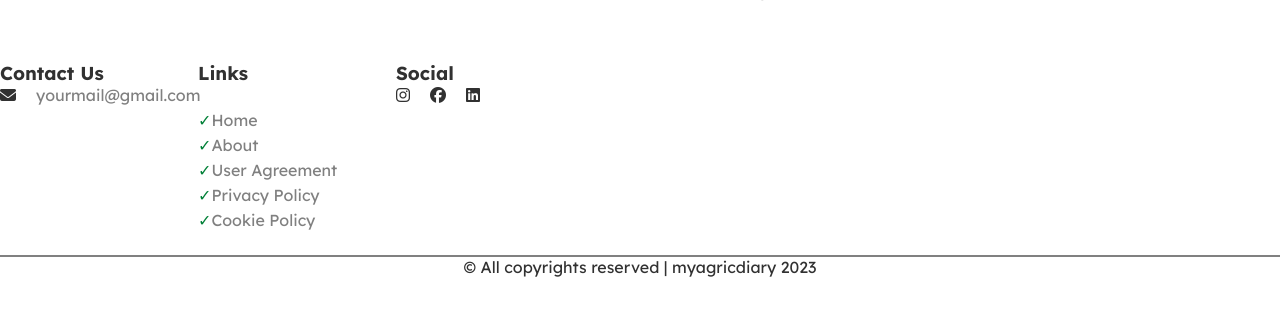
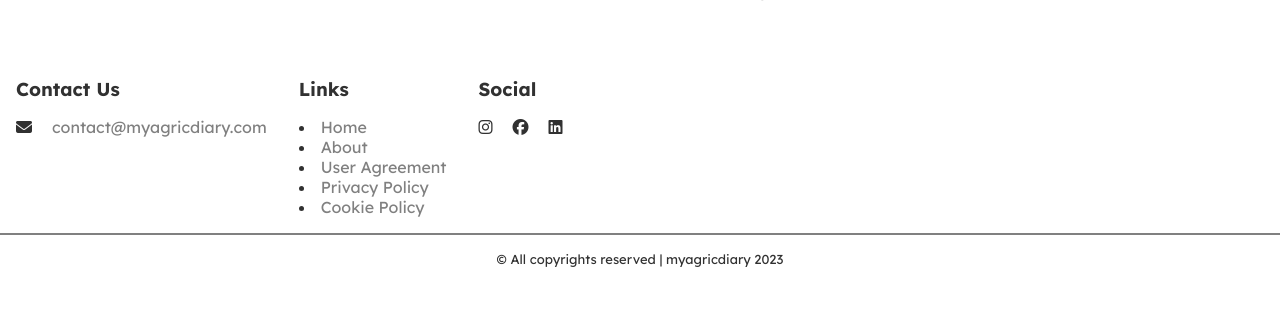
Before and after one commit to nelsonfai/farmsocial, a Django app: page / in a window 1280 px wide. Shown: the part 2601-2916 px from the top of the page. Before the commit the page ends 2878 px from the top, so only its background shows below. Run offline with Django 3.2, Linux system fonts and the light colour scheme; parts of the project's set-up code (start-up, migrations or seed data) failed here and were passed over; some libraries are stand-ins or nearby versions.

Commit message:
Update home.html

```diff
--- a/feed/templates/feed/home.html
+++ b/feed/templates/feed/home.html
@@ -118,32 +118,32 @@
   <div>
       <h3> Contact Us</h3>
       <li class="flex">
-        <i class="fa fa-envelope"></i><a href="mailto:yourmail@gmail.com">yourmail@gmail.com</a></li>
+        <i class="fa fa-envelope"></i><a href="mailto:contact@myagricdiary.com">contact@myagricdiary.com</a></li>
       </li>
 
   </div>
   <div>
       <h3>Links</h3>
-      <ul>
+
           <li><a href="">Home</a></li>
           <li><a href="#about-us">About</a></li>
           <li><a href="/legal/user_agreement/">User Agreement</a></li>
           <li><a href="/legal/privacypolicy/">Privacy Policy</a></li>
           <li><a href="/legal/cookie_policy/">Cookie Policy</a></li>
 
-       </ul>
+
    </div>
   <div>
       <h3>Social</h3>
     <li class="flex">
-        <a href=""><i class="fa-brands fa-instagram"></i></a>
-       <a href=""><i class="fa-brands fa-facebook"></i></a>
-        <a href=""><i class="fa-brands fa-linkedin"></i></a>
-        </li>
+        <a href="#"><i class="fa-brands fa-instagram"></i></a>
+        <a href="#"><i class="fa-brands fa-facebook"></i></a>
+        <a href="#"><i class="fa-brands fa-linkedin"></i></a>
+      </li>
    </div>
   </div>
    <hr>
-   <p style="text-align: center;"> &#169; All copyrights reserved | myagricdiary 2023 </p>
+   <p style="text-align: center;padding: 1rem; font-size: small;"> &#169; All copyrights reserved | myagricdiary 2023 </p>
 
   </section>
 
@@ -159,11 +159,12 @@
   #section-footer{
       display: flex;
       flex-wrap: wrap;
-      gap:3rem;
+      gap:2rem;
+      padding: 1rem;
+      justify-content: space-between;
   }
-  #section-footer div{
-      width: 150px;
-
+  #section-footer h3{
+    margin-bottom: 1rem;
   }
 
 </style>
@@ -172,5 +173,8 @@
 .flex-container {
     padding-top: 0 ! important;
 }}
+#section-footer{
+      justify-content:start;
+  }
 </style>
 {% endblock %}
```
